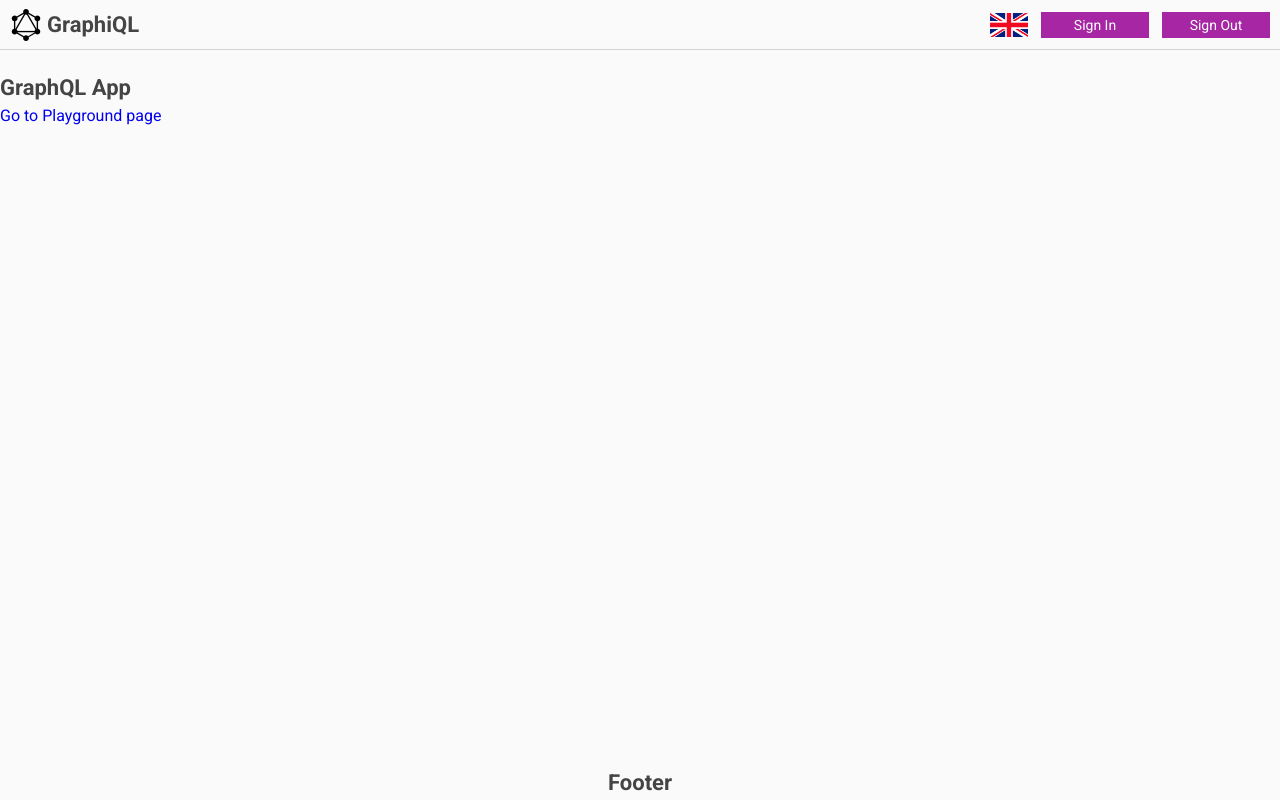
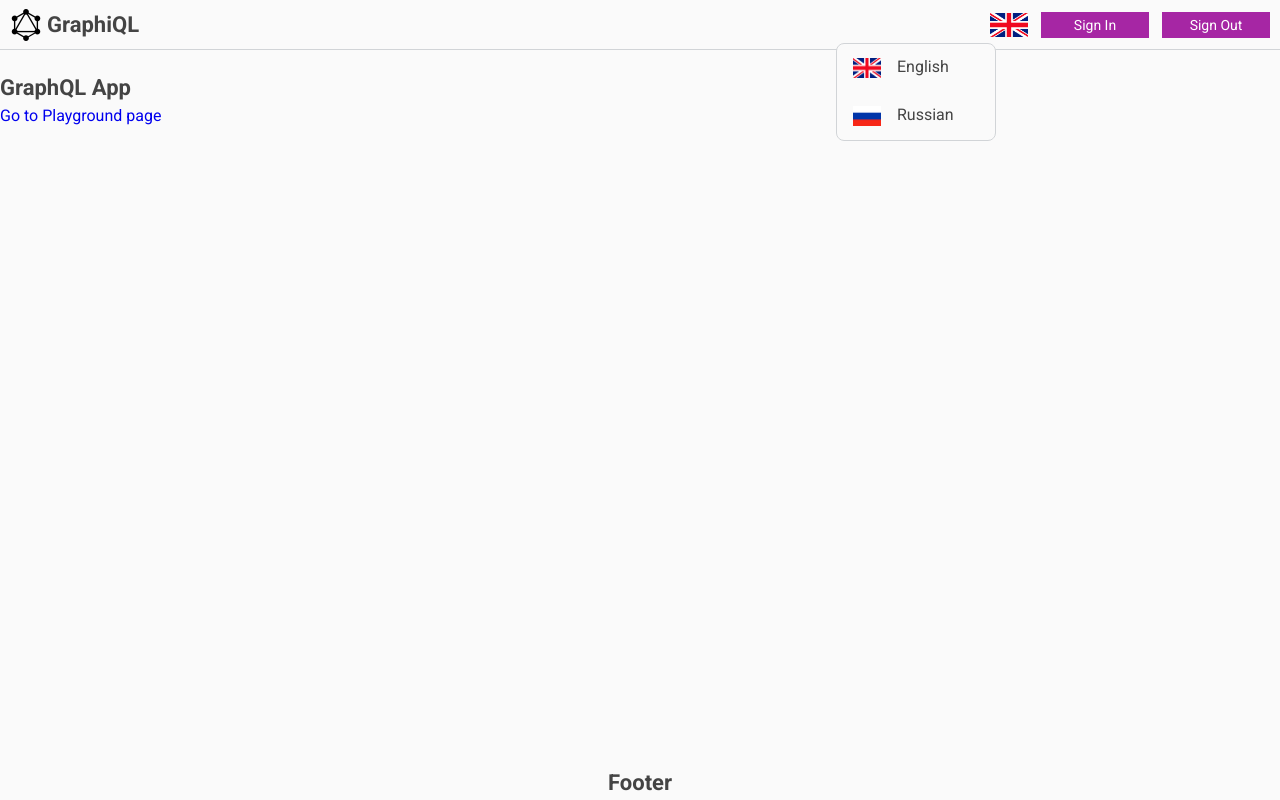
Before and after one commit to yevheniiorhanistyi/graphiql-playground, a Next.js app: page / in a window 1280 px wide. Both pictures are taken after a click on the button 1009 px from the left and 24 px from the top of the page. Built offline with nearby package versions, Linux system fonts and the light colour scheme.

Commit message:
refactor: remove LanguageItem

```diff
--- a/src/components/LanguageButton/LanguageButton.tsx
+++ b/src/components/LanguageButton/LanguageButton.tsx
@@ -1,4 +1,4 @@
-import React, { FC, MouseEvent } from 'react';
+import React, { FC, MouseEvent, useState } from 'react';
 import Image from 'next/image';
 import cn from 'classnames';
 
@@ -6,37 +6,50 @@ import styles from './LanguageButton.module.scss';
 
 type LangButtonProps = {
   isPopoverOpen: boolean;
-  onClickLanguageBtn: () => void;
+  handleOpen: () => void;
+  handleClose: () => void;
 };
 
-type LanguageItemProps = {
-  flagSrc: string;
-  languageText: string;
-};
+const LangButton: FC<LangButtonProps> = ({ isPopoverOpen, handleOpen, handleClose }) => {
+  const [selectedLanguage, setSelectedLanguage] = useState<string>('English');
+  const langEnSrc = '/en_flag.jpg';
+  const langRuSrc = '/ru_flag.jpg';
 
-const LanguageItem: FC<LanguageItemProps> = ({ flagSrc, languageText }) => {
-  const onClickLanguageItem = (e: MouseEvent<HTMLLIElement>) => {
+  const onItemClick = (e: MouseEvent<HTMLLIElement>, language: string) => {
     e.stopPropagation();
+    setSelectedLanguage(language);
+    handleClose();
   };
 
   return (
-    <li className={styles.langPopover_item} onClick={onClickLanguageItem}>
-      <Image className={styles.flagIcon} width={28} height={20} src={flagSrc} alt="Language" />
-      <span className={styles.languageText}>{languageText}</span>
-    </li>
-  );
-};
-
-const LangButton: FC<LangButtonProps> = ({ isPopoverOpen, onClickLanguageBtn }) => {
-  const langEnSrc = '/en_flag.jpg';
-  const langRuSrc = '/ru_flag.jpg';
-
-  return (
-    <button className={styles.langBtn} type="button" onClick={onClickLanguageBtn}>
-      <Image width={38} height={24} src={langEnSrc} alt="Language" />
+    <button className={styles.langBtn} type="button" onClick={handleOpen}>
+      <Image
+        width={38}
+        height={24}
+        src={selectedLanguage === 'English' ? langEnSrc : langRuSrc}
+        alt="Language"
+      />
       <ul className={cn(styles.langPopover, { [styles.openPopover]: isPopoverOpen })}>
-        <LanguageItem flagSrc={langEnSrc} languageText="English" />
-        <LanguageItem flagSrc={langRuSrc} languageText="Russian" />
+        <li className={styles.langPopover_item} onClick={(e) => onItemClick(e, 'English')}>
+          <Image
+            className={styles.flagIcon}
+            width={28}
+            height={20}
+            src={langEnSrc}
+            alt="Language"
+          />
+          <span className={styles.languageText}>English</span>
+        </li>
+        <li className={styles.langPopover_item} onClick={(e) => onItemClick(e, 'Russian')}>
+          <Image
+            className={styles.flagIcon}
+            width={28}
+            height={20}
+            src={langRuSrc}
+            alt="Language"
+          />
+          <span className={styles.languageText}>Russian</span>
+        </li>
       </ul>
     </button>
   );
```
